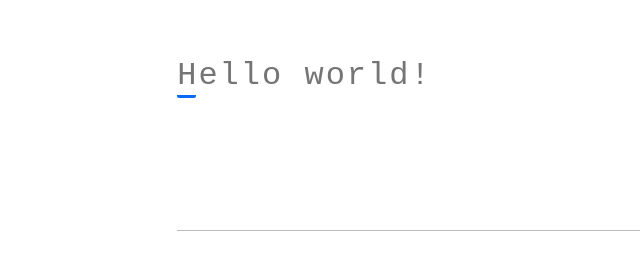
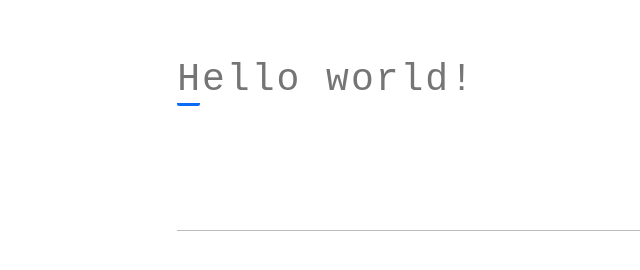
Before and after one commit to carlosarias1992/keypress, a website built with webpack: page index.html in a window 1280 px wide. Shown: the whole page, without its empty margins (52-692 px from the left). Built offline with nearby package versions, Linux system fonts and the light colour scheme.

Commit message:
Increase font size

```diff
--- a/assets/css/lessons.css
+++ b/assets/css/lessons.css
@@ -6,7 +6,7 @@ pre {
     width: 65%;
     margin: 0 auto;
     margin-top: 50px;
-    font-size: 32px;
+    font-size: 38px;
     font-family: 'Roboto Mono', monospace;
     color: #757575;
     position: relative;
@@ -21,10 +21,10 @@ pre {
 
 .letter-holder {
     display: inline-block;
-    min-width: 18px;
+    min-width: 20px;
     margin-right: 2px;
     border-radius: 2px;
-    height: 38px;
+    height: 45px;
 }
 
 .cursor {
```
